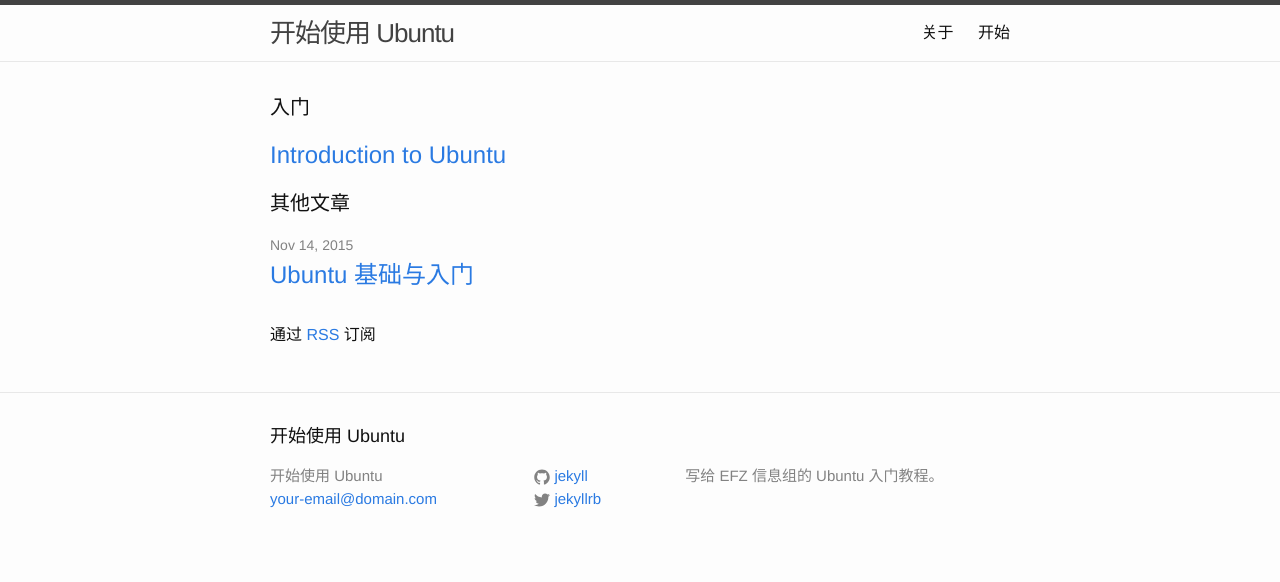
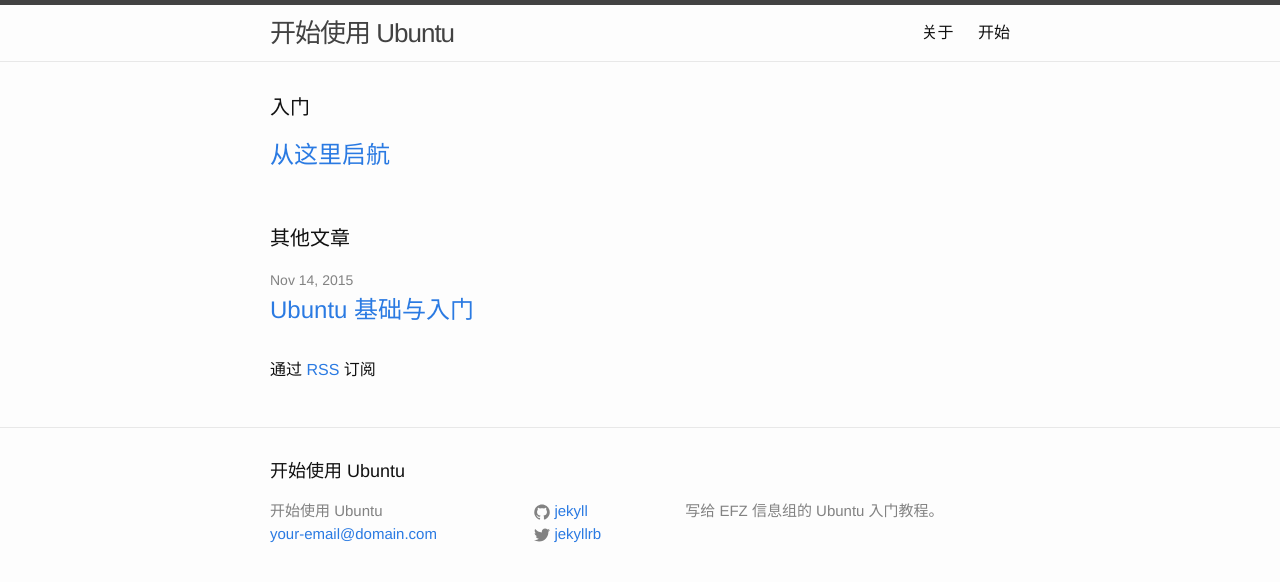
Before and after one commit to iskyzh/getting-started-with-ubuntu, a Jekyll site: the page built from index.html, in a window 1280 px wide. Shown: the top 582 px of the page. Built offline with Jekyll 4.4.1, drawn with Linux system fonts in a browser that asks for light colours.

Commit message:
Change Home Layout

```diff
--- a/index.html
+++ b/index.html
@@ -4,8 +4,8 @@ layout: default
 
 <div class="home">
   <h1 class="page-heading">入门</h1>
-  <a class="post-link" href="{{ site_url  | prepend: site.baseurl }}/intro">Introduction to Ubuntu</a>
-  <p></p>
+  <a class="post-link" href="{{ site_url  | prepend: site.baseurl }}/intro">从这里启航</a>
+  <p style="margin: 50px"></p>
   <h1 class="page-heading">其他文章</h1>
   <ul class="post-list">
     {% for post in site.posts %}
```
